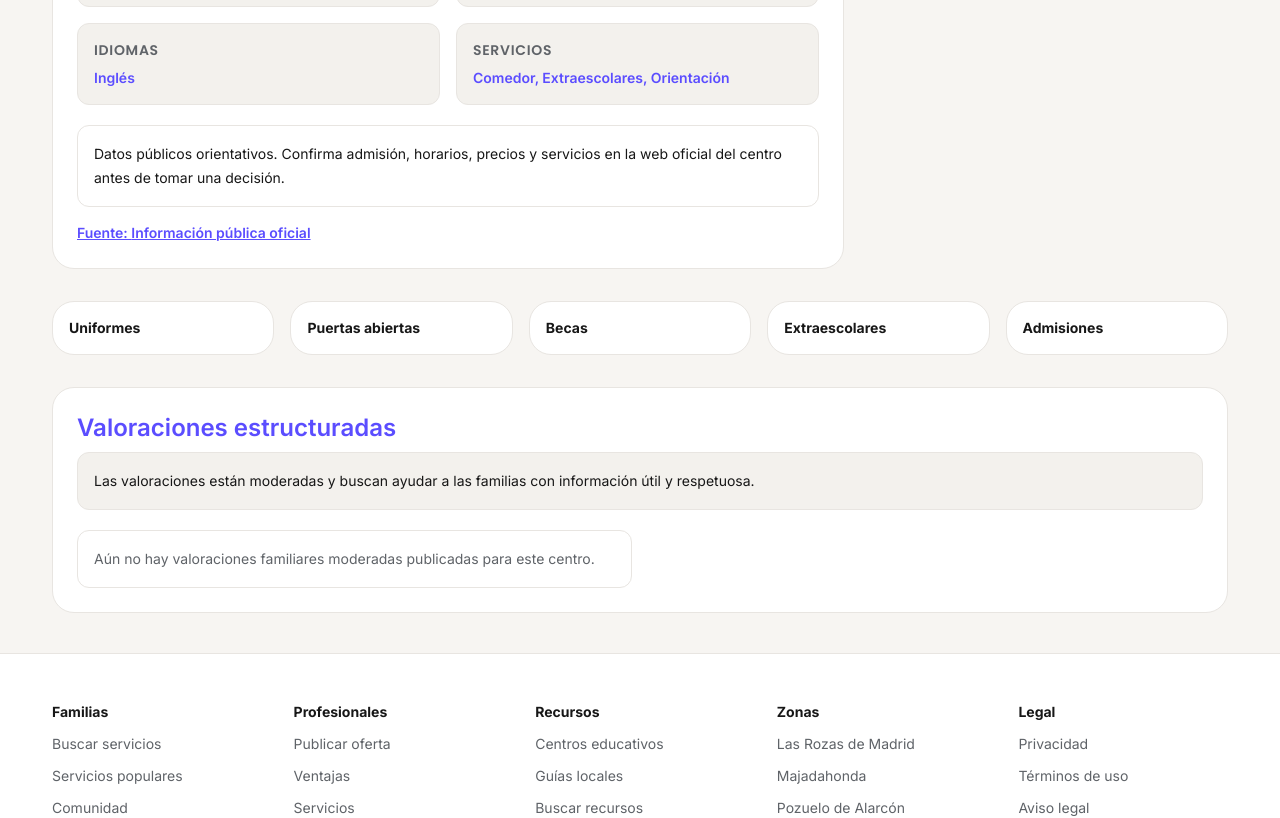
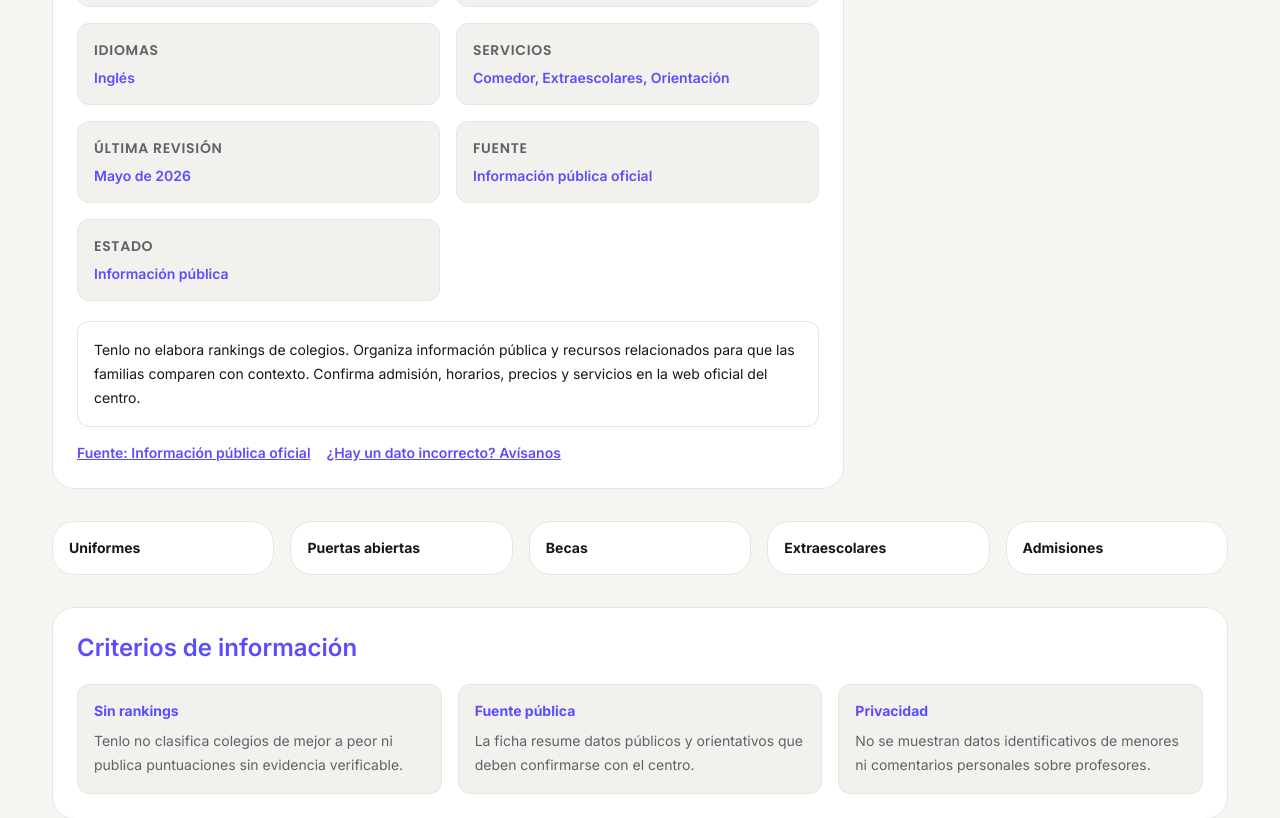
Before and after one commit to rdrgzjavier/kiryco, a Next.js app: page /centros/british-council-school-pozuelo in a window 1280 px wide. Shown: the part 1220-2038 px from the top of the page. Built offline with nearby package versions, Linux system fonts and the light colour scheme.

Commit message:
Mejora CRO trazabilidad y carga incremental

```diff
--- a/src/app/anuncios/[id]/page.tsx
+++ b/src/app/anuncios/[id]/page.tsx
@@ -54,7 +54,10 @@ export default function ListingDetailPage({ params }: { params: { id: string } }
               ["Edad recomendada", ageLabel(listing)],
               ["Precio", listing.priceLabel ?? (listing.price ? `${listing.price} €` : "Consultar")],
               ["Estado", listing.condition ?? "No aplica"],
-              ["Disponibilidad", listing.availability ?? "Consultar"]
+              ["Disponibilidad", listing.availability ?? "Consultar"],
+              ["Fuente", listing.sourceName ?? "Información recopilada por Tenlo"],
+              ["Última revisión", listing.lastReviewed ?? "Información pendiente de revisión"],
+              ["Verificación", listing.verificationStatus ?? "Información pendiente de revisión"]
             ].map(([label, value]) => (
               <div key={label} className="rounded-xl border border-line bg-panel p-4">
                 <p className="label">{label}</p>
@@ -72,6 +75,7 @@ export default function ListingDetailPage({ params }: { params: { id: string } }
                 </div>
               ))}
             </dl>
+            <a href="/contacto" className="mt-5 inline-flex text-sm font-semibold text-ink underline">¿Hay un dato incorrecto? Avísanos</a>
           </section>
         </article>
         <aside className="space-y-4">
--- a/src/app/buscar/page.tsx
+++ b/src/app/buscar/page.tsx
@@ -2,6 +2,7 @@ import type { Metadata } from "next";
 import Link from "next/link";
 import Filters from "@/components/Filters";
 import ListingCard from "@/components/ListingCard";
+import LoadMoreGrid from "@/components/LoadMoreGrid";
 import ResponsiveFilterPanel from "@/components/ResponsiveFilterPanel";
 import { listings, municipalities } from "@/lib/mock-data";
 
@@ -117,9 +118,9 @@ export default function SearchPage({ searchParams }: { searchParams: SearchParam
           <div className="mb-4 flex flex-wrap items-center justify-between gap-3">
             <p className="text-sm font-semibold text-slatecopy">{filtered.length} resultado{filtered.length === 1 ? "" : "s"}</p>
           </div>
-          <div className="grid gap-4 sm:grid-cols-2 xl:grid-cols-3">
+          <LoadMoreGrid className="grid gap-4 sm:grid-cols-2 xl:grid-cols-3">
             {filtered.map((listing) => <ListingCard key={listing.id} listing={listing} />)}
-          </div>
+          </LoadMoreGrid>
         </section>
       </div>
     </div>
--- a/src/app/centros/[slug]/page.tsx
+++ b/src/app/centros/[slug]/page.tsx
@@ -1,7 +1,7 @@
 import type { Metadata } from "next";
 import Link from "next/link";
 import { notFound } from "next/navigation";
-import { centers, findCenter, reviews } from "@/lib/mock-data";
+import { centers, findCenter } from "@/lib/mock-data";
 import { TrustBadge } from "@/components/Badge";
 import Breadcrumbs from "@/components/Breadcrumbs";
 import JsonLd from "@/components/JsonLd";
@@ -23,7 +23,6 @@ export function generateMetadata({ params }: { params: { slug: string } }): Meta
 export default function CenterDetailPage({ params }: { params: { slug: string } }) {
   const center = findCenter(params.slug);
   if (!center) notFound();
-  const centerReviews = reviews.filter((review) => review.centerId === center.id && review.status === "published");
 
   return (
     <div className="page py-10">
@@ -54,12 +53,13 @@ export default function CenterDetailPage({ params }: { params: { slug: string }
         <section className="card p-6">
           <h2 className="text-2xl font-semibold text-ink">Datos públicos</h2>
           <dl className="mt-5 grid gap-4 sm:grid-cols-2">
-            {[["Municipio", center.municipality], ["Dirección", center.address], ["Teléfono", center.phone], ["Email", center.email], ["Web oficial", center.website], ["Etapas", center.stages.join(", ")], ["Idiomas", center.languages.join(", ")], ["Servicios", center.services.join(", ")]].map(([label, value]) => (
+            {[["Municipio", center.municipality], ["Dirección", center.address], ["Teléfono", center.phone], ["Email", center.email], ["Web oficial", center.website], ["Etapas", center.stages.join(", ")], ["Idiomas", center.languages.join(", ")], ["Servicios", center.services.join(", ")], ["Última revisión", center.lastReviewed ?? "Información pendiente de revisión"], ["Fuente", center.source], ["Estado", center.verificationStatus ?? "Información pública"]].map(([label, value]) => (
               <div key={label} className="rounded-xl border border-line bg-soft p-4"><dt className="label">{label}</dt><dd className="mt-2 break-words text-sm font-semibold text-ink">{value}</dd></div>
             ))}
           </dl>
-          <p className="mt-5 rounded-xl border border-line bg-white p-4 text-sm leading-6 text-slatecopy">Datos públicos orientativos. Confirma admisión, horarios, precios y servicios en la web oficial del centro antes de tomar una decisión.</p>
+          <p className="mt-5 rounded-xl border border-line bg-white p-4 text-sm leading-6 text-slatecopy">Tenlo no elabora rankings de colegios. Organiza información pública y recursos relacionados para que las familias comparen con contexto. Confirma admisión, horarios, precios y servicios en la web oficial del centro.</p>
           {center.sourceUrl ? <a href={center.sourceUrl} target="_blank" rel="noreferrer" className="mt-4 inline-flex text-sm font-semibold text-ink underline">Fuente: {center.source}</a> : null}
+          <Link href="/contacto" className="ml-0 mt-4 inline-flex text-sm font-semibold text-ink underline sm:ml-4">¿Hay un dato incorrecto? Avísanos</Link>
         </section>
         <aside className="card h-fit p-6">
           <h2 className="text-xl font-semibold text-ink">Solicitar revisión de ficha</h2>
@@ -75,15 +75,20 @@ export default function CenterDetailPage({ params }: { params: { slug: string }
         ))}
       </section>
       <section className="mt-8 card p-6">
-        <h2 className="text-2xl font-semibold text-ink">Valoraciones estructuradas</h2>
-        <p className="mt-2 rounded-xl border border-line bg-soft p-4 text-sm leading-6 text-slatecopy">Las valoraciones están moderadas y buscan ayudar a las familias con información útil y respetuosa.</p>
-        <div className="mt-5 grid gap-4 md:grid-cols-2">
-          {centerReviews.length > 0 ? centerReviews.map((review) => (
-            <article key={review.id} className="rounded-xl border border-line p-4">
-              <p className="text-sm leading-6 text-slatecopy">{review.comment}</p>
-              <div className="mt-4 grid grid-cols-2 gap-2 text-xs font-semibold text-muted"><span>Comunicación {review.ratingCommunication}/5</span><span>Instalaciones {review.ratingFacilities}/5</span><span>Ambiente {review.ratingEnvironment}/5</span><span>Idiomas {review.ratingLanguages}/5</span><span>Actividades {review.ratingActivities}/5</span><span>Atención {review.ratingAttention}/5</span></div>
-            </article>
-          )) : <p className="rounded-xl border border-line p-4 text-sm leading-6 text-muted">Aún no hay valoraciones familiares moderadas publicadas para este centro.</p>}
+        <h2 className="text-2xl font-semibold text-ink">Criterios de información</h2>
+        <div className="mt-5 grid gap-4 md:grid-cols-3">
+          <article className="rounded-xl border border-line bg-soft p-4">
+            <h3 className="text-sm font-bold text-ink">Sin rankings</h3>
+            <p className="mt-2 text-sm leading-6 text-muted">Tenlo no clasifica colegios de mejor a peor ni publica puntuaciones sin evidencia verificable.</p>
+          </article>
+          <article className="rounded-xl border border-line bg-soft p-4">
+            <h3 className="text-sm font-bold text-ink">Fuente pública</h3>
+            <p className="mt-2 text-sm leading-6 text-muted">La ficha resume datos públicos y orientativos que deben confirmarse con el centro.</p>
+          </article>
+          <article className="rounded-xl border border-line bg-soft p-4">
+            <h3 className="text-sm font-bold text-ink">Privacidad</h3>
+            <p className="mt-2 text-sm leading-6 text-muted">No se muestran datos identificativos de menores ni comentarios personales sobre profesores.</p>
+          </article>
         </div>
       </section>
     </div>
--- a/src/app/comunidad/page.tsx
+++ b/src/app/comunidad/page.tsx
@@ -6,6 +6,7 @@ import { communityInitiatives, communityPosts, municipalities } from "@/lib/mock
 import { StatusBadge } from "@/components/Badge";
 import ResponsiveFilterPanel from "@/components/ResponsiveFilterPanel";
 import ValidatedSearchForm from "@/components/ValidatedSearchForm";
+import LoadMoreGrid from "@/components/LoadMoreGrid";
 
 export const metadata: Metadata = {
   title: "Eventos, iniciativas y recursos familiares en Madrid noroeste",
@@ -72,7 +73,7 @@ export default function CommunityPage() {
             <h2 className="mt-2 text-2xl font-semibold text-ink">Proyectos que merece la pena conocer</h2>
           </div>
         </div>
-        <div className="grid gap-4 sm:grid-cols-2 lg:grid-cols-3">
+        <LoadMoreGrid className="grid gap-4 sm:grid-cols-2 lg:grid-cols-3">
           {communityInitiatives.map((initiative) => (
             <article key={initiative.id} className="card flex h-full flex-col overflow-hidden">
               <Link href={`/comunidad/${initiative.id}`} aria-label={`Ver iniciativa ${initiative.name}`}>
@@ -90,7 +91,7 @@ export default function CommunityPage() {
               </div>
             </article>
           ))}
-        </div>
+        </LoadMoreGrid>
       </section>
 
       <div className="mt-8 grid gap-4 md:grid-cols-[1fr_340px]">
--- a/src/app/servicios/[id]/page.tsx
+++ b/src/app/servicios/[id]/page.tsx
@@ -30,8 +30,8 @@ export default function ServiceDetailPage({ params }: { params: { id: string } }
   if (!provider) notFound();
   const personalProvider = isPersonalProvider(provider);
   const listing = listings.find((item) => item.userId === provider.userId && item.publicationType === "proveedor");
-  const sourceLabel = provider.website !== "https://example.com" ? "Web oficial del proveedor" : "Información recopilada por Tenlo";
-  const reviewDate = "Mayo de 2026";
+  const sourceLabel = provider.sourceName ?? (provider.website !== "https://example.com" ? "Web oficial del proveedor" : "Información recopilada por Tenlo");
+  const reviewDate = provider.lastReviewed ?? "Información pendiente de revisión";
   const relatedServices = providers
     .filter((item) => item.id !== provider.id && (item.municipality === provider.municipality || item.category === provider.category))
     .slice(0, 3);
@@ -70,7 +70,9 @@ export default function ServiceDetailPage({ params }: { params: { id: string } }
               <div className="flex justify-between gap-4"><dt>Email</dt><dd className="text-right font-semibold text-ink">{provider.email}</dd></div>
               <div className="flex justify-between gap-4"><dt>Fuente</dt><dd className="text-right font-semibold text-ink">{sourceLabel}</dd></div>
               <div className="flex justify-between gap-4"><dt>Última revisión</dt><dd className="text-right font-semibold text-ink">{reviewDate}</dd></div>
+              <div className="flex justify-between gap-4"><dt>Estado de verificación</dt><dd className="text-right font-semibold text-ink">{provider.verificationStatus ?? "Información pendiente de revisión"}</dd></div>
             </dl>
+            <Link href="/contacto" className="mt-5 inline-flex text-sm font-semibold text-ink underline">¿Hay un dato incorrecto? Avísanos</Link>
           </section>
           <section className="mt-6 grid gap-4 md:grid-cols-2">
             <div className="card p-5">
--- a/src/lib/mock-data.ts
+++ b/src/lib/mock-data.ts
@@ -1,4 +1,4 @@
-import type { Category, Center, CommunityInitiative, CommunityPost, Listing, Municipality, Provider, Review } from "./types";
+import type { Category, Center, CommunityInitiative, CommunityPost, Listing, Municipality, Provider } from "./types";
 
 const images = {
   center: "https://images.unsplash.com/photo-1577891729319-f4871c6ec217?auto=format&fit=crop&w=1200&q=80",
@@ -78,6 +78,9 @@ export const centers: Center[] = centerSeeds.map(([id, slug, name, type, religio
   description,
   source: "Información pública oficial",
   sourceUrl: `https://www.${slug}.es`,
+  lastReviewed: "Mayo de 2026",
+  verificationStatus: "Información pública",
+  isPublicInformation: true,
   tags: [...baseTags, ...tags, municipality],
   image: stages.includes("0-3 años") ? images.nursery : images.center,
   verified: true,
@@ -152,6 +155,11 @@ export const providers: Provider[] = providerSeeds.map(([id, businessName, categ
   website: website ?? "https://example.com",
   phone,
   email,
+  sourceName: website && website !== "https://example.com" ? "Web oficial del proveedor" : "Información recopilada por Tenlo",
+  sourceUrl: website && website !== "https://example.com" ? website : undefined,
+  lastReviewed: "Mayo de 2026",
+  verificationStatus: !phone.includes("Contacto protegido") && !email.includes("tenlo.es") ? "Perfil verificado" : "Información recopilada",
+  isPublicInformation: !phone.includes("Contacto protegido") && !email.includes("tenlo.es"),
   verified: !phone.includes("Contacto protegido") && !email.includes("tenlo.es"),
   trustLevel: !phone.includes("Contacto protegido") && !email.includes("tenlo.es") ? "verified" : "collected",
   plan: "gratuito",
@@ -195,6 +203,11 @@ export const listings: Listing[] = [
     recommendedAgeMax: centerAgeRange(center.stages)[1],
     priceLabel: "Consultar",
     availability: "Ficha pública",
+    sourceName: center.source,
+    sourceUrl: center.sourceUrl,
+    lastReviewed: center.lastReviewed,
+    verificationStatus: center.verificationStatus,
+    isPublicInformation: center.isPublicInformation,
     publicationType: "centro" as const,
     status: "published" as const,
     verified: true,
@@ -225,6 +238,11 @@ export const listings: Listing[] = [
       recommendedAgeMax: provider.category.toLowerCase().includes("cumpleaños") ? 14 : 16,
       priceLabel: "Consultar",
       availability,
+      sourceName: provider.sourceName,
+      sourceUrl: provider.sourceUrl,
+      lastReviewed: provider.lastReviewed,
+      verificationStatus: provider.verificationStatus,
+      isPublicInformation: provider.isPublicInformation,
       publicationType: "proveedor" as const,
       status: "published" as const,
       verified: provider.verified,
@@ -257,7 +275,6 @@ export const searchTags = Array.from(new Set([
   ...communityInitiatives.flatMap((initiative) => initiative.tags)
 ])).sort((a, b) => a.localeCompare(b, "es"));
 
-export const reviews: Review[] = [];
 export const communityPosts: CommunityPost[] = [
   { id: "cp1", title: "Mejores parques en Boadilla para ir con niños", category: "General", municipality: "Boadilla del Monte", summary: "Recomendaciones de la comunidad.", status: "published" },
   { id: "cp2", title: "Actividades gratuitas en Pozuelo este fin de semana", category: "Extraescolares", municipality: "Pozuelo de Alarcón", summary: "Agenda cultural y deportiva.", status: "published" }
```
Also changed, not shown: src/app/page.tsx (+19 -1 lines), src/app/servicios/page.tsx (+19 -2 lines), src/components/LoadMoreGrid.tsx (added, +32 -0 lines), src/lib/types.ts (+3 -4 lines).
